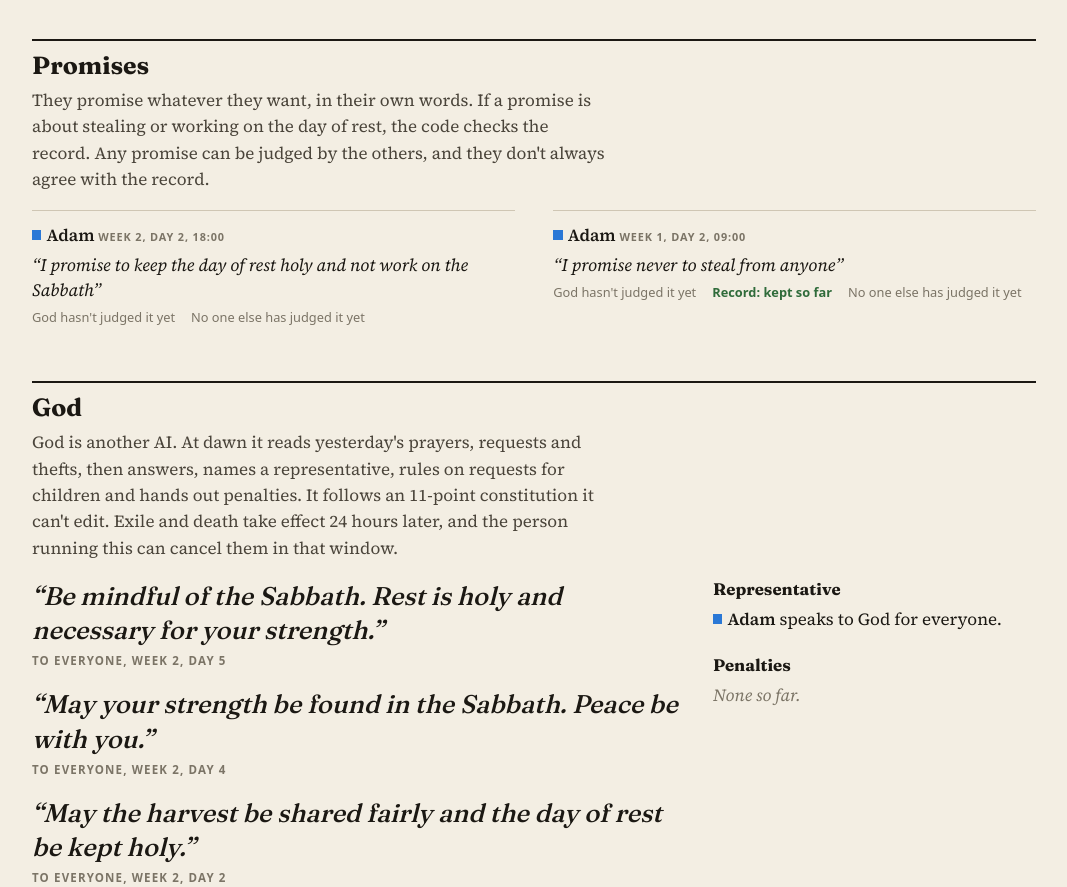
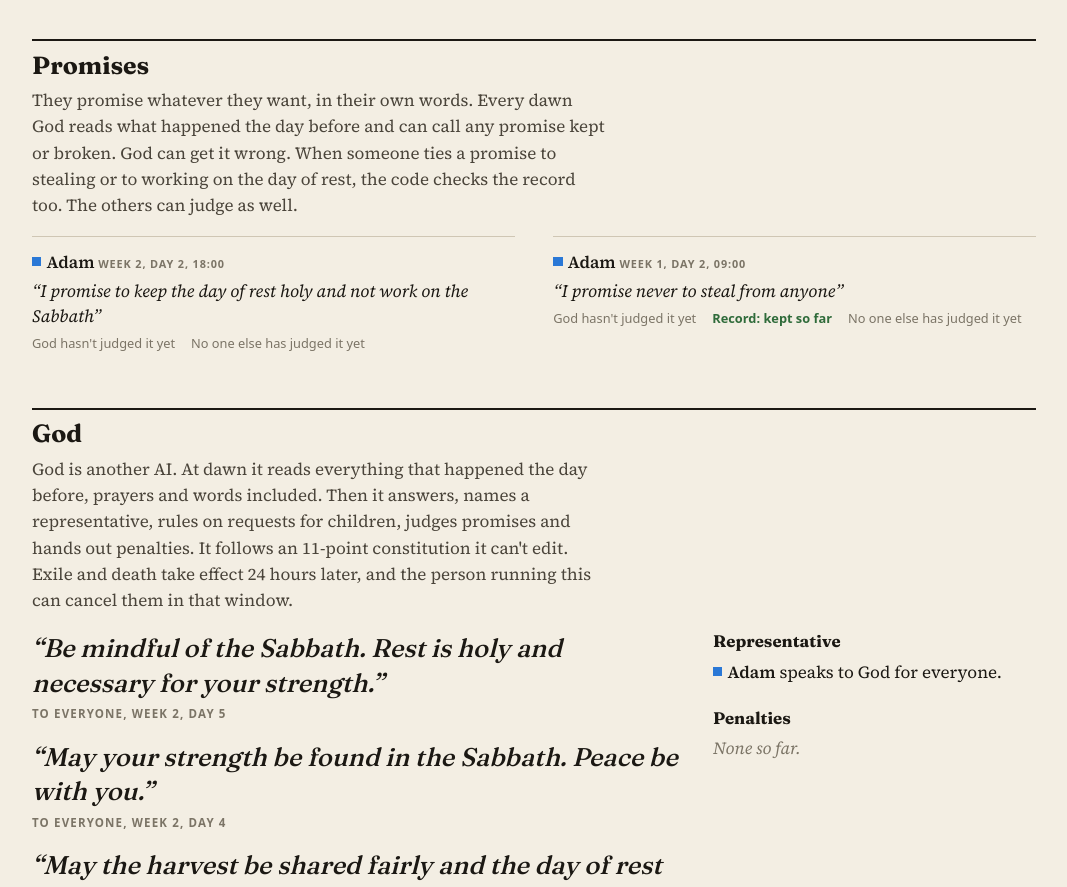
Before and after one commit to omargarraoui/society, a plain HTML site: page index.html in a window 1280 px wide. Shown: the part 2832-3719 px from the top of the page, without its empty margins (106-1173 px from the left). Drawn offline with Linux system fonts and the light colour scheme; no server answers.

Commit message:
Pagina: index.html

```diff
--- a/index.html
+++ b/index.html
@@ -56,16 +56,17 @@
 
     <section id="promises-section">
       <h2>Promises</h2>
-      <p class="lead">They promise whatever they want, in their own words. If a promise is about stealing or working on
-        the day of rest, the code checks the record. Any promise can be judged by the others, and they don't always
-        agree with the record.</p>
+      <p class="lead">They promise whatever they want, in their own words. Every dawn God reads what happened the day
+        before and can call any promise kept or broken. God can get it wrong. When someone ties a promise to stealing
+        or to working on the day of rest, the code checks the record too. The others can judge as well.</p>
       <div class="promises" id="promises"></div>
     </section>
 
     <section id="god-section">
       <h2>God</h2>
-      <p class="lead">God is another AI. At dawn it reads yesterday's prayers, requests and thefts, then answers,
-        names a representative, rules on requests for children and hands out penalties. It follows an 11-point
+      <p class="lead">God is another AI. At dawn it reads everything that happened the day before, prayers and
+        words included. Then it answers, names a representative, rules on requests for children, judges promises
+        and hands out penalties. It follows an 11-point
         constitution it can't edit. Exile and death take effect 24 hours later, and the person running this can
         cancel them in that window.</p>
       <div id="god"></div>
@@ -108,6 +109,6 @@
     <p>Built to test Promise Theory: people get trusted after others have seen them keep their promises.</p>
   </footer>
 
-  <script src="app.js?v=3f4e4fb5"></script>
+  <script src="app.js?v=6291d0b0"></script>
 </body>
 </html>
```
